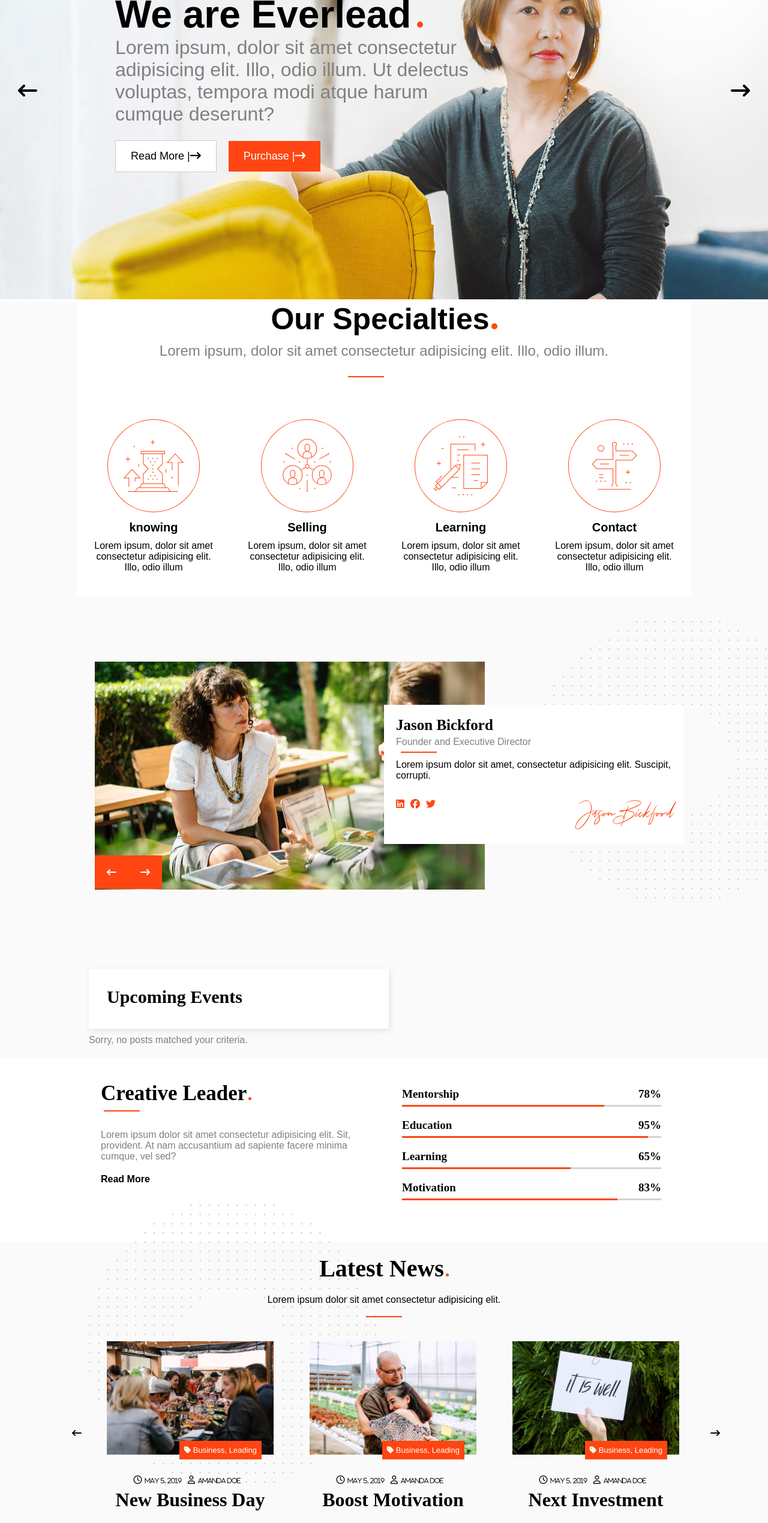
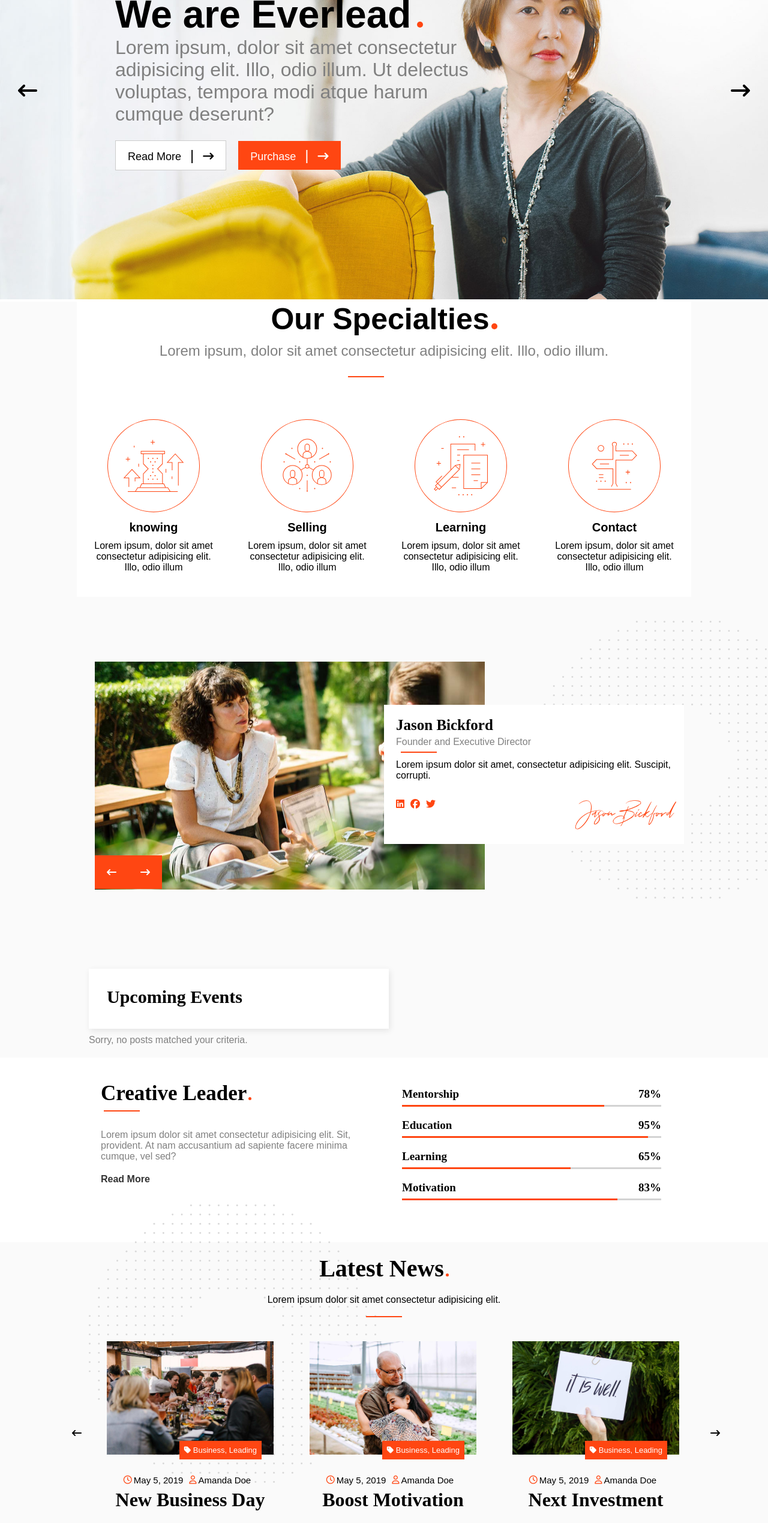
Before and after one commit to EliaPennoni/proj-html-vuejs, a Vue app: page / in a window 1280 px wide. Shown: the part 234-2773 px from the top of the page at 60% size. Built offline with nearby package versions, Linux system fonts and the light colour scheme.

Commit message:
sviluppo estetica pt.2

```diff
--- a/src/components/AppHeader.vue
+++ b/src/components/AppHeader.vue
@@ -80,10 +80,12 @@ export default {
         </h1>
         <p>{{ headerImg[index].description }}</p>
         <button>
-          <span>Read More |</span><i class="fa fa-arrow-right-long"></i>
+          <span>Read More</span><span>|</span
+          ><i class="fa fa-arrow-right-long"></i>
         </button>
         <button>
-          <span>Purchase |</span><i class="fa fa-arrow-right-long"></i>
+          <span>Purchase</span><span>|</span
+          ><i class="fa fa-arrow-right-long"></i>
         </button>
       </div>
       <div class="arrow-right">
@@ -221,22 +223,42 @@ nav {
 .info p {
   color: gray;
 }
+// modifiche generali per button
 .info button:nth-of-type(1) {
   background-color: white;
   color: black;
   border: 1px solid #ccc;
-  padding: 15px 25px;
+  padding: 10px 20px;
   font-size: large;
   margin-top: 25px;
   margin-right: 20px;
+  cursor: pointer;
+}
+.info button span:nth-of-type(1) {
+  margin-right: 15px;
+}
+.info button span:nth-of-type(2) {
+  margin-right: 15px;
+  font-size: x-large;
+  transition: opacity 0.3s ease, transform 0.3s ease;
+  display: inline-block;
+}
+.info button:hover span:last-of-type {
+  opacity: 0;
+  transform: scaley(0);
+}
+.info button:hover i {
+  transform: translateX(-25px);
+  transition: transform 0.3s ease;
 }
 
 .info button:nth-of-type(2) {
   background-color: #ff4612;
-  color: white; /* Testo bianco per contrastare lo sfondo arancione */
-  border: none; /* Rimuovi bordo se non necessario */
-  padding: 15px 25px;
+  color: white;
+  border: none;
+  padding: 10px 20px;
   font-size: large;
   margin-top: 25px;
+  cursor: pointer;
 }
 </style>
--- a/src/components/MainSections/ContactUs.vue
+++ b/src/components/MainSections/ContactUs.vue
@@ -69,7 +69,7 @@ export default {
         ></textarea>
 
         <button>
-          <span>Send</span><i class="fa fa-arrow-right fa-2x"></i>
+          <span>Send</span><span>|</span><i class="fa fa-arrow-right-long"></i>
         </button>
       </div>
     </div>
@@ -159,20 +159,51 @@ textarea:focus {
   border-bottom: 2px solid #ff4612; /* Colore del bordo al focus */
   background-color: #f8f8f8; /* Leggero cambiamento di sfondo al focus (opzionale) */
 }
-button {
-  display: block;
+// button generale----------------------------------------------------------------------------
+
+.ask button span:nth-of-type(1) {
+  margin-right: 15px;
+}
+.ask button span:nth-of-type(2) {
+  margin-right: 15px;
+  font-size: x-large;
+  transition: opacity 0.3s ease, transform 0.3s ease;
+  display: inline-block;
+}
+.ask button:hover span:last-of-type {
+  opacity: 0;
+  transform: scaley(0);
+}
+.ask button:hover i {
+  transform: translateX(-25px);
+  transition: transform 0.3s ease;
+}
+
+.ask button {
   background-color: #ff4612;
   color: white;
   border: none;
-  margin-top: 30px;
-  padding: 15px;
-  display: flex;
-  align-items: center;
+  padding: 10px 20px;
+  font-size: large;
+  margin-top: 25px;
+  cursor: pointer;
 }
-button span {
-  font-size: medium;
-  margin-right: 5px;
-}
+// ---------------------------------------------------------------------------------------------
+
+// button {
+//   display: block;
+//   background-color: #ff4612;
+//   color: white;
+//   border: none;
+//   margin-top: 30px;
+//   padding: 15px;
+//   display: flex;
+//   align-items: center;
+// }
+// button span {
+//   font-size: medium;
+//   margin-right: 5px;
+// }
 .plus1 {
   position: absolute;
   top: 30%;
--- a/src/components/MainSections/CreativeLeader.vue
+++ b/src/components/MainSections/CreativeLeader.vue
@@ -15,7 +15,7 @@ export default {
           provident. At nam accusantium ad sapiente facere minima cumque, vel
           sed?
         </p>
-        <span>Read More</span>
+        <span class="arrow-more">Read More</span>
       </div>
       <div class="right">
         <div class="mentorship">
@@ -88,22 +88,28 @@ export default {
   bottom: -10px;
   left: 5px;
 }
-.left span {
+.arrow-more {
+  display: inline-block;
+  position: relative;
+  font-size: 16px;
   font-weight: bold;
+  color: #333;
+  text-decoration: none;
+  transition: transform 0.3s ease;
 }
-.left span::before {
-  content: "\f178";
-  font-family: "Font Awesome 5 Free";
-  font-weight: 900;
+.arrow-more:hover {
+  transform: translateX(30px);
+}
+.arrow-more::before {
+  content: "\2192";
   position: absolute;
-  left: 0px;
-  bottom: 10px;
-  transform: translateY(-50%);
+  left: -20px;
   opacity: 0;
-  transition: opacity 0.5s ease, left 0.5s ease;
+  transition: opacity 0.3s ease;
+  color: #ff4612;
 }
 
-.left span:hover::before {
+.arrow-more:hover::before {
   opacity: 1;
 }
 
--- a/src/components/MainSections/LatestNews.vue
+++ b/src/components/MainSections/LatestNews.vue
@@ -81,17 +81,15 @@ export default {
             <div v-for="(card, index) in cards" :key="index" class="card">
               <img :src="card.img" alt="" />
               <span>
-                <i class="fa-regular fa-clock fa-sm"
-                  ><a href="">May 5, 2019</a></i
-                >
-                <i class="fa-regular fa-user fa-sm"
-                  ><a href="">Amanda Doe</a></i
-                >
+                <i class="fa-regular fa-clock fa-sm"></i>
+                <a href="">May 5, 2019</a>
+                <i class="fa-regular fa-user fa-sm"></i>
+                <a href="">Amanda Doe</a>
               </span>
               <button><i class="fa-solid fa-tag"></i> Business, Leading</button>
               <h4>{{ card.title }}</h4>
               <p>{{ card.description }}</p>
-              <span>Read More</span>
+              <span class="arrow-more">Read More</span>
             </div>
           </div>
         </div>
@@ -274,16 +272,40 @@ export default {
   background-color: #333;
 }
 .card span i {
-  margin-right: 5px;
+  margin-right: 3px;
+  color: #ff4612;
 }
-.card span i a {
-  font-size: 10px;
-  margin-left: 5px;
-  margin-right: 5px;
+.card span a {
+  font-size: 15px;
+  margin-right: 10px;
   text-decoration: none;
   color: black;
 }
-.card span i a:hover {
+.card span a:hover {
   color: #ff4612;
 }
+.arrow-more {
+  display: inline-block;
+  position: relative;
+  font-size: 16px;
+  font-weight: bold;
+  color: #333;
+  text-decoration: none;
+  transition: transform 0.3s ease;
+}
+.arrow-more:hover {
+  transform: translateX(30px);
+}
+.arrow-more::before {
+  content: "\2192";
+  position: absolute;
+  left: -20px;
+  opacity: 0;
+  transition: opacity 0.3s ease;
+  color: #ff4612;
+}
+
+.arrow-more:hover::before {
+  opacity: 1;
+}
 </style>
--- a/src/components/MainSections/PricingPlan.vue
+++ b/src/components/MainSections/PricingPlan.vue
@@ -33,7 +33,8 @@ export default {
           </li>
         </ul>
         <button>
-          <span>Purchase</span><i class="fa fa-arrow-right fa-2x"></i>
+          <span>Purchase</span><span>|</span
+          ><i class="fa fa-arrow-right-long"></i>
         </button>
       </div>
       <div class="plan2">
@@ -55,7 +56,8 @@ export default {
           </li>
         </ul>
         <button>
-          <span>Purchase</span><i class="fa fa-arrow-right fa-2x"></i>
+          <span>Purchase</span><span>|</span
+          ><i class="fa fa-arrow-right-long"></i>
         </button>
       </div>
       <div class="plan3">
@@ -77,7 +79,8 @@ export default {
           </li>
         </ul>
         <button>
-          <span>Purchase</span><i class="fa fa-arrow-right fa-2x"></i>
+          <span>Purchase</span><span>|</span
+          ><i class="fa fa-arrow-right-long"></i>
         </button>
       </div>
     </div>
@@ -196,6 +199,35 @@ export default {
 .plan3 span:last-of-type {
   vertical-align: super;
 }
+// generali button------------------------------------------------------------button span:nth-of-type(1) {
+button {
+  margin-right: 15px;
+}
+
+button span:nth-of-type(2) {
+  margin-right: 15px;
+  font-size: x-large;
+  transition: opacity 0.3s ease, transform 0.3s ease;
+  display: inline-block;
+}
+button:hover span:last-of-type {
+  opacity: 0;
+  transform: scaley(0);
+}
+button:hover i {
+  transform: translateX(-25px);
+  transition: transform 0.3s ease;
+}
+
+button {
+  background-color: #ff4612;
+  color: white;
+  border: none;
+  padding: 10px 20px;
+  font-size: large;
+  margin-top: 25px;
+  cursor: pointer;
+}
 button {
   display: block;
   background-color: #ff4612;
```
